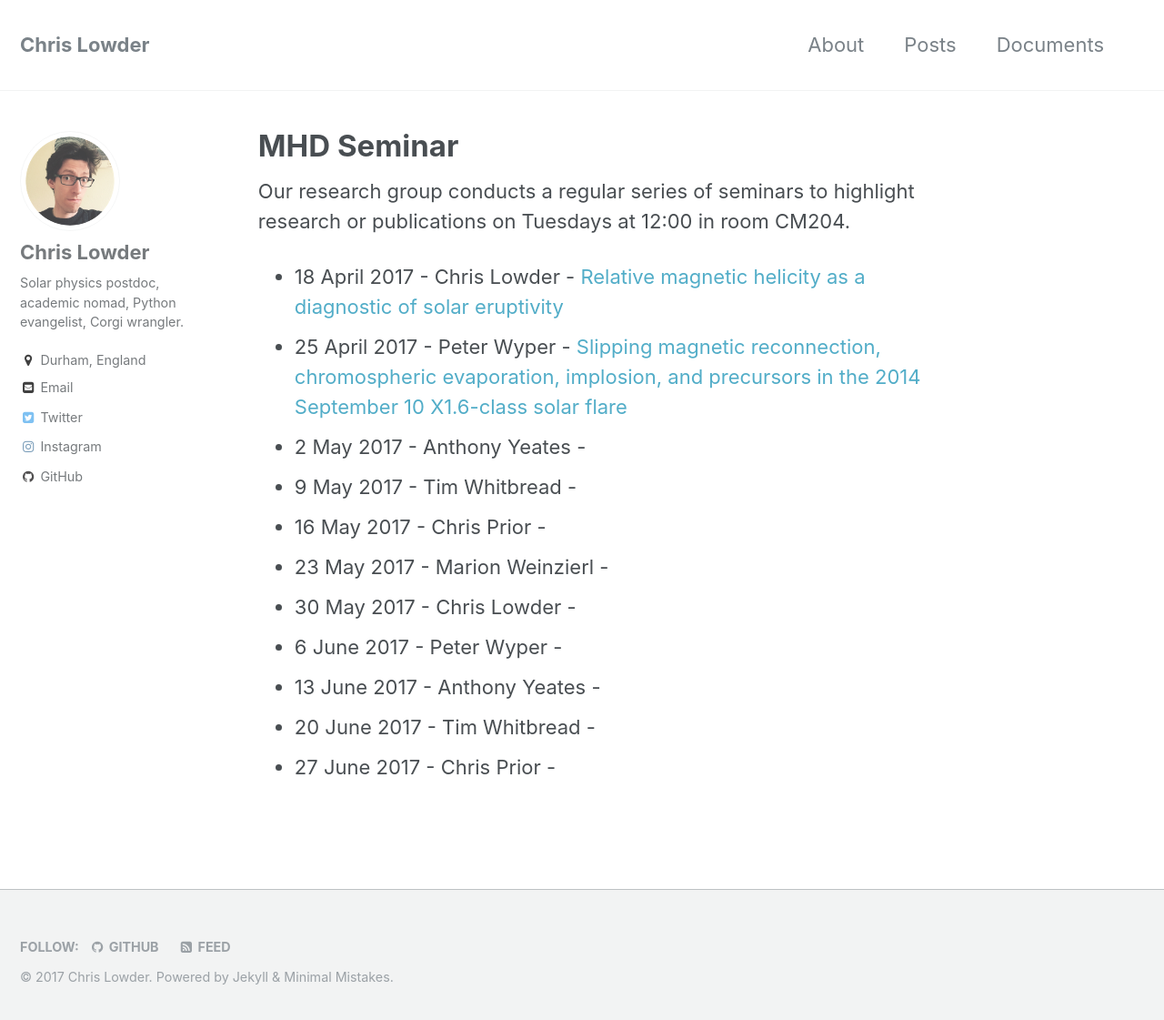
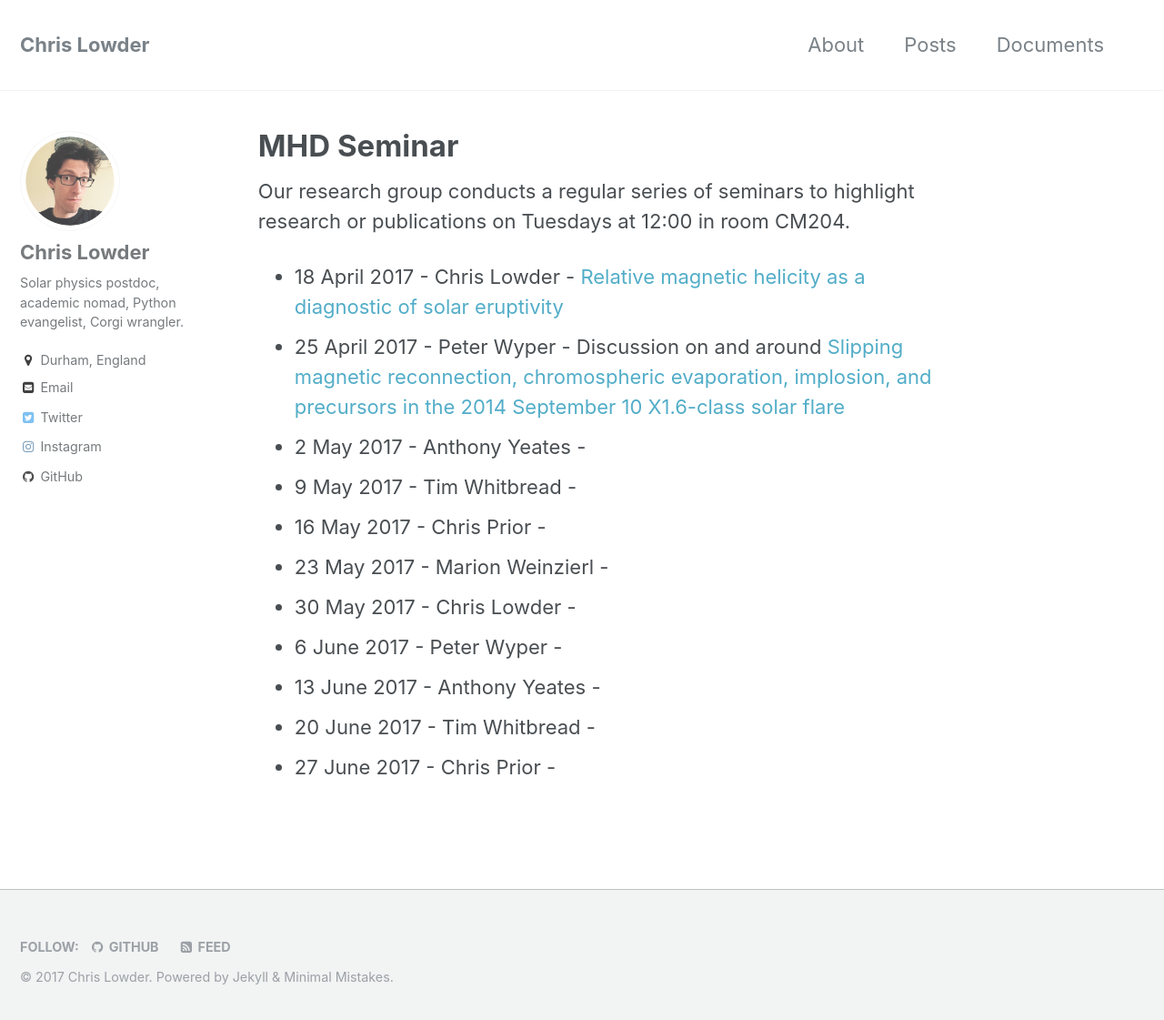
Before and after one commit to lowderchris/lowderchris.github.io, a Jekyll site: the page built from _pages/mhd-seminar.md, in a window 1280 px wide and 1129 px high. Shown: the top 1121 px of the window at 91% size. Built offline with Jekyll 4.4.1, drawn with Linux system fonts in a browser that asks for light colours.

Commit message:
Updated seminar list

```diff
--- a/_pages/mhd-seminar.md
+++ b/_pages/mhd-seminar.md
@@ -6,7 +6,7 @@
 Our research group conducts a regular series of seminars to highlight research or publications on Tuesdays at 12:00 in room CM204.
 
 - 18 April 2017 - Chris Lowder - [Relative magnetic helicity as a diagnostic of solar eruptivity](https://arxiv.org/abs/1703.10562)
-- 25 April 2017 - Peter Wyper - [Slipping magnetic reconnection, chromospheric evaporation, implosion, and precursors in the 2014 September 10 X1.6-class solar flare](http://iopscience.iop.org/article/10.3847/0004-637X/823/1/41/pdf)
+- 25 April 2017 - Peter Wyper - Discussion on and around [Slipping magnetic reconnection, chromospheric evaporation, implosion, and precursors in the 2014 September 10 X1.6-class solar flare](http://iopscience.iop.org/article/10.3847/0004-637X/823/1/41/pdf)
 - 2 May 2017 - Anthony Yeates -
 - 9 May 2017 - Tim Whitbread -
 - 16 May 2017 - Chris Prior -
```
